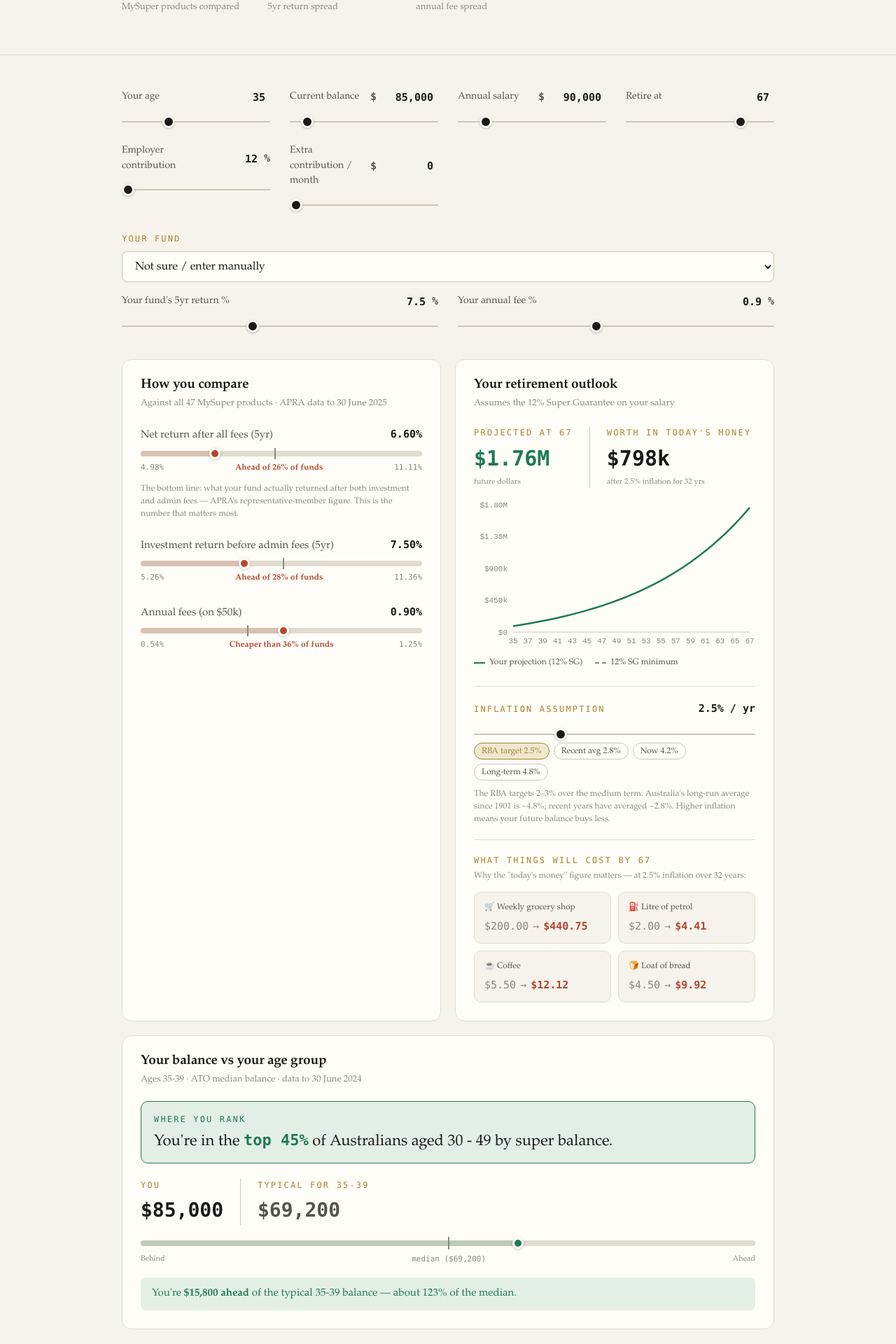
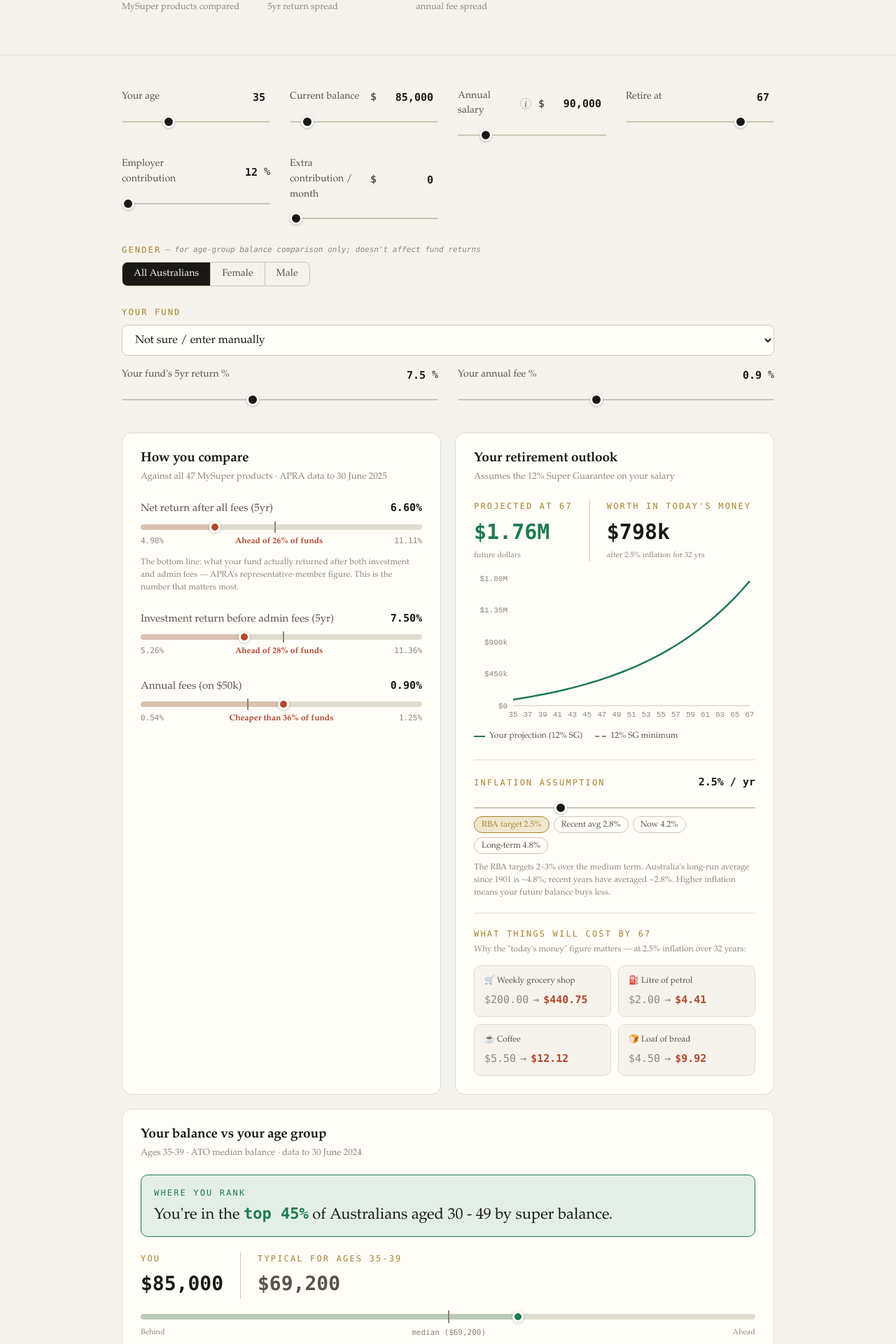
Before and after one commit to Pappi90/SuperLedger, a Next.js app: page / in a window 1280 px wide. Shown: the part 600-2520 px from the top of the page at 70% size. Built offline with nearby package versions, Linux system fonts and the light colour scheme.

Commit message:
Update gender split of data

```diff
--- a/components/BalanceBenchmark.tsx
+++ b/components/BalanceBenchmark.tsx
@@ -1,17 +1,23 @@
 "use client";
 
-import { balanceStanding, atoBalances, balancePercentile, formatFull } from "@/lib/super";
+import { balanceStanding, atoBalances, balancePercentile, formatFull, type Gender } from "@/lib/super";
 
-export default function BalanceBenchmark({ balance, age }: { balance: number; age: number }) {
-  const { band, median, ratio, verified } = balanceStanding(balance, age);
+export default function BalanceBenchmark({ balance, age, gender = "all" }: { balance: number; age: number; gender?: Gender }) {
+  const { band, median, ratio, verified, genderUsed } = balanceStanding(balance, age, gender);
 
   const ahead = balance >= median;
   const diff = Math.abs(balance - median);
   const pctOfMedian = Math.round(ratio * 100);
 
-  // Real percentile from ATO Table 22 distribution
+  // Real percentile from ATO Table 22 distribution (combined-sex only — see note)
   const { percentile, topPct, ageLabel } = balancePercentile(balance, age);
   const topHalf = percentile >= 50;
+
+  // Wording helpers for the gender-specific median comparison
+  const peerWord = genderUsed === "male" ? "men" : genderUsed === "female" ? "women" : "Australians";
+  const typicalLabel = genderUsed === "male" ? `men aged ${band.band}`
+    : genderUsed === "female" ? `women aged ${band.band}`
+    : `ages ${band.band}`;
 
   // bar: median sits at 50% of the track; user's marker scales relative to it, capped
   const markerPos = Math.max(4, Math.min(96, (ratio / 2) * 100));
@@ -20,10 +26,11 @@ export default function BalanceBenchmark({ balance, age }: { balance: number; ag
     <div className="card" style={{ marginTop: 20 }}>
       <h3 style={{ fontSize: 19, marginBottom: 6 }}>Your balance vs your age group</h3>
       <p style={{ fontSize: 13, color: "var(--ink-faint)", marginBottom: 20 }}>
-        Ages {band.band} · ATO median balance · data to {atoBalances.asAt}
+        {genderUsed === "all" ? `Ages ${band.band}` : `${peerWord.charAt(0).toUpperCase() + peerWord.slice(1)} aged ${band.band}`}
+        {" "}· ATO median balance · data to {atoBalances.asAt}
       </p>
 
-      {/* Percentile headline */}
+      {/* Percentile headline — note: distribution data is combined-sex only */}
       <div style={{
         padding: "16px 18px", borderRadius: 10, marginBottom: 22,
         background: topHalf ? "var(--green-soft)" : "var(--brass-soft)",
@@ -49,7 +56,7 @@ export default function BalanceBenchmark({ balance, age }: { balance: number; ag
           <div className="mono" style={{ fontSize: 28, fontWeight: 600 }}>{formatFull(balance)}</div>
         </div>
         <div style={{ borderLeft: "1px solid var(--rule-strong)", paddingLeft: 24 }}>
-          <div className="eyebrow" style={{ marginBottom: 4 }}>Typical for {band.band}</div>
+          <div className="eyebrow" style={{ marginBottom: 4 }}>Typical for {typicalLabel}</div>
           <div className="mono" style={{ fontSize: 28, fontWeight: 600, color: "var(--ink-soft)" }}>
             {formatFull(median)}
           </div>
@@ -83,13 +90,21 @@ export default function BalanceBenchmark({ balance, age }: { balance: number; ag
         color: ahead ? "var(--green)" : "var(--clay)", fontSize: 15, lineHeight: 1.5,
       }}>
         {ahead ? (
-          <>You&apos;re <strong>{formatFull(diff)} ahead</strong> of the typical {band.band} balance —
+          <>You&apos;re <strong>{formatFull(diff)} ahead</strong> of the typical {typicalLabel} balance —
             about {pctOfMedian}% of the median.</>
         ) : (
-          <>You&apos;re <strong>{formatFull(diff)} behind</strong> the typical {band.band} balance —
+          <>You&apos;re <strong>{formatFull(diff)} behind</strong> the typical {typicalLabel} balance —
             about {pctOfMedian}% of the median. A gap at this age is common and closeable.</>
         )}
       </div>
+
+      {genderUsed !== "all" && (
+        <p style={{ fontSize: 11, color: "var(--ink-faint)", marginTop: 12, lineHeight: 1.5 }}>
+          The median above is for {peerWord} aged {band.band}. The &quot;top X%&quot; ranking uses ATO&apos;s
+          combined-sex distribution (the only breakdown ATO publishes for that figure), so it&apos;s across
+          all Australians your age.
+        </p>
+      )}
 
       {!verified && (
         <p style={{ fontSize: 11, color: "var(--brass)", marginTop: 12, lineHeight: 1.5 }}>
--- a/components/Tool.tsx
+++ b/components/Tool.tsx
@@ -16,6 +16,7 @@ export default function Tool() {
   const [extra, setExtra] = useState(0);
   const [employerRate, setEmployerRate] = useState(12);
   const [inflation, setInflation] = useState(2.5);
+  const [gender, setGender] = useState<"male" | "female" | "all">("all");
   const [fundIdx, setFundIdx] = useState<number>(-1);
   const [manualReturn, setManualReturn] = useState(7.5);
   const [manualFee, setManualFee] = useState(0.9);
@@ -58,10 +59,38 @@ export default function Tool() {
       <div className="grid-inputs">
         <Field label="Your age" value={age} onChange={setAge} min={18} max={75} suffix="" />
         <Field label="Current balance" value={balance} onChange={setBalance} min={0} max={1000000} step={5000} money allowOver />
-        <Field label="Annual salary" value={salary} onChange={setSalary} min={30000} max={400000} step={5000} money allowOver />
+        <Field label="Annual salary" value={salary} onChange={setSalary} min={30000} max={400000} step={5000} money allowOver
+          tooltip="Use your regular before-tax earnings (your base pay plus regular commissions and allowances). Super is legally paid on 'ordinary time earnings', which generally excludes overtime and one-off bonuses." />
         <Field label="Retire at" value={retireAge} onChange={setRetireAge} min={55} max={70} suffix="" />
         <Field label="Employer contribution" value={employerRate} onChange={setEmployerRate} min={12} max={20} step={0.5} suffix="%" />
         <Field label="Extra contribution / month" value={extra} onChange={setExtra} min={0} max={2000} step={50} money allowOver />
+      </div>
+
+      {/* Gender selector — for accurate ATO balance benchmarks */}
+      <div style={{ marginTop: 24 }}>
+        <label className="eyebrow" style={{ display: "flex", alignItems: "center", gap: 6, marginBottom: 8 }}>
+          Gender
+          <span style={{ fontSize: 11, color: "var(--ink-faint)", fontStyle: "italic", textTransform: "none", letterSpacing: 0 }}>
+            — for age-group balance comparison only; doesn&apos;t affect fund returns
+          </span>
+        </label>
+        <div style={{ display: "inline-flex", border: "1px solid var(--rule-strong)", borderRadius: 8, overflow: "hidden" }}>
+          {([["all", "All Australians"], ["female", "Female"], ["male", "Male"]] as const).map(([val, lbl], i) => (
+            <button
+              key={val}
+              onClick={() => setGender(val)}
+              style={{
+                padding: "8px 16px", fontSize: 14, border: "none",
+                borderLeft: i > 0 ? "1px solid var(--rule-strong)" : "none",
+                background: gender === val ? "var(--ink)" : "transparent",
+                color: gender === val ? "var(--paper)" : "var(--ink-soft)",
+                cursor: "pointer", transition: "background 0.12s",
+              }}
+            >
+              {lbl}
+            </button>
+          ))}
+        </div>
       </div>
 
       {/* Fund selector */}
@@ -172,7 +201,7 @@ export default function Tool() {
       </div>
 
       {/* Balance vs age group (ATO data) */}
-      <BalanceBenchmark balance={balance} age={age} />
+      <BalanceBenchmark balance={balance} age={age} gender={gender} />
 
       {/* Fee drag callout */}
       {feeGapAnnual > 0.01 && (
@@ -209,11 +238,12 @@ export default function Tool() {
 }
 
 function Field({
-  label, value, onChange, min, max, step = 1, money = false, suffix = "", allowOver = false,
+  label, value, onChange, min, max, step = 1, money = false, suffix = "", allowOver = false, tooltip = "",
 }: {
   label: string; value: number; onChange: (n: number) => void;
-  min: number; max: number; step?: number; money?: boolean; suffix?: string; allowOver?: boolean;
+  min: number; max: number; step?: number; money?: boolean; suffix?: string; allowOver?: boolean; tooltip?: string;
 }) {
+  const [showTip, setShowTip] = useState(false);
   const [text, setText] = useState<string>(String(value));
 
   // keep the text box in sync when the slider (or external state) moves
@@ -233,7 +263,38 @@ function Field({
   return (
     <div>
       <div style={{ display: "flex", justifyContent: "space-between", alignItems: "center", marginBottom: 8, gap: 10 }}>
-        <label style={{ fontSize: 14, color: "var(--ink-soft)" }}>{label}</label>
+        <label style={{ fontSize: 14, color: "var(--ink-soft)", display: "flex", alignItems: "center", gap: 6 }}>
+          {label}
+          {tooltip && (
+            <span
+              role="button"
+              tabIndex={0}
+              aria-label={`More info: ${label}`}
+              onMouseEnter={() => setShowTip(true)}
+              onMouseLeave={() => setShowTip(false)}
+              onFocus={() => setShowTip(true)}
+              onBlur={() => setShowTip(false)}
+              onClick={() => setShowTip((s) => !s)}
+              style={{ position: "relative", display: "inline-flex", cursor: "help" }}
+            >
+              <span style={{
+                width: 16, height: 16, borderRadius: "50%", border: "1px solid var(--rule-strong)",
+                color: "var(--ink-faint)", fontSize: 11, fontStyle: "italic", fontWeight: 600,
+                display: "inline-flex", alignItems: "center", justifyContent: "center", fontFamily: "Georgia, serif",
+              }}>i</span>
+              {showTip && (
+                <span style={{
+                  position: "absolute", bottom: "calc(100% + 8px)", left: "50%", transform: "translateX(-50%)",
+                  width: 230, padding: "10px 12px", background: "var(--ink)", color: "var(--paper)",
+                  borderRadius: 8, fontSize: 12.5, lineHeight: 1.5, fontWeight: 400, zIndex: 10,
+                  boxShadow: "0 4px 14px rgba(0,0,0,0.22)", textAlign: "left",
+                }}>
+                  {tooltip}
+                </span>
+              )}
+            </span>
+          )}
+        </label>
         <div style={{ display: "flex", alignItems: "center", gap: 2 }}>
           {money && <span className="mono" style={{ fontSize: 15, fontWeight: 600, color: "var(--ink-soft)" }}>$</span>}
           <input
--- a/lib/super.ts
+++ b/lib/super.ts
@@ -137,16 +137,20 @@ export function ageBandFor(age: number): AgeBand {
 
 // How a balance compares to the median for that age band.
 // Returns the ratio and a plain-English standing.
-export function balanceStanding(balance: number, age: number): {
-  band: AgeBand; median: number; ratio: number; aheadPct: number; verified: boolean;
+export type Gender = "male" | "female" | "all";
+
+export function balanceStanding(balance: number, age: number, gender: Gender = "all"): {
+  band: AgeBand; median: number; ratio: number; aheadPct: number; verified: boolean; genderUsed: Gender;
 } {
   const band = ageBandFor(age);
-  const median = band.median;
+  // Pick the gender-specific median when available, else fall back to combined
+  let median = band.median;
+  let genderUsed: Gender = "all";
+  if (gender === "male" && band.medianMale != null) { median = band.medianMale; genderUsed = "male"; }
+  else if (gender === "female" && band.medianFemale != null) { median = band.medianFemale; genderUsed = "female"; }
   const ratio = median > 0 ? balance / median : 1;
-  // crude but honest: express how far above/below the median midpoint they sit,
-  // capped to a sensible 0-99 display range
   const aheadPct = Math.max(1, Math.min(99, Math.round(50 * ratio)));
-  return { band, median, ratio, aheadPct, verified: band.verified && atoBalances.verified };
+  return { band, median, ratio, aheadPct, verified: band.verified && atoBalances.verified, genderUsed };
 }
 
 // ── Real percentile bands from ATO Table 22 ─────────────────────
```
